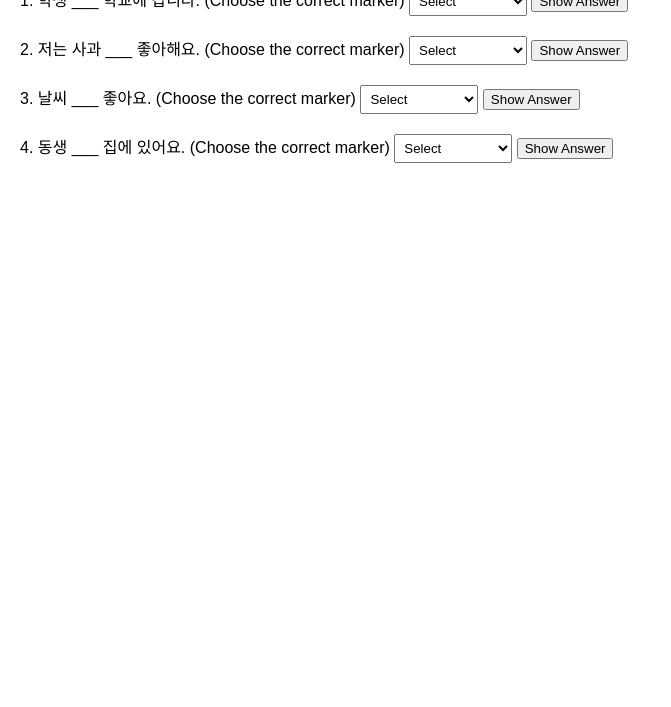
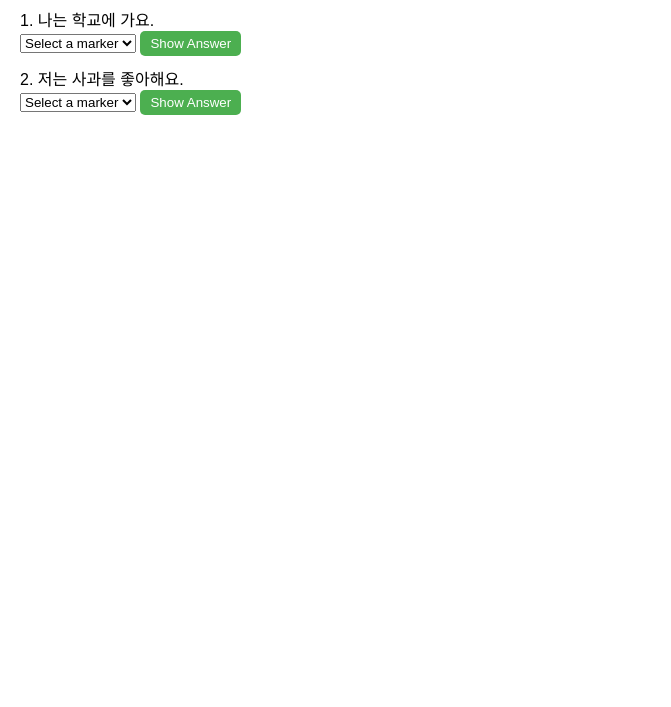
Before and after one commit to avamc/avamc.github.io, a plain HTML site: page index.html in a window 1280 px wide. Shown: the part 93-800 px from the top of the page, without its empty margins (0-671 px from the left). Drawn offline with Linux system fonts and the light colour scheme.

Commit message:
Update index.html

```diff
--- a/index.html
+++ b/index.html
@@ -1,5 +1,5 @@
 <!DOCTYPE html>
-<html lang="en">
+<html lang="ko">
 <head>
     <meta charset="UTF-8">
     <meta name="viewport" content="width=device-width, initial-scale=1.0">
@@ -7,100 +7,93 @@
     <style>
         body {
             font-family: Arial, sans-serif;
-            margin: 20px;
+            margin: 0;
+            padding: 20px;
+        }
+        .quiz-container {
+            margin: 20px 0;
         }
         .question {
-            margin-bottom: 20px;
+            margin-bottom: 10px;
         }
-        .answer {
+        .answer-box {
             display: none;
             margin-top: 10px;
-            padding: 10px;
-            border: 1px solid #ccc;
-            background-color: #f9f9f9;
+            font-size: 0.9em;
+            color: #555;
         }
-        select {
-            padding: 5px;
+        .show-answer-btn {
+            cursor: pointer;
+            padding: 5px 10px;
+            background-color: #4CAF50;
+            color: white;
+            border: none;
+            border-radius: 5px;
         }
     </style>
 </head>
 <body>
     <h1>Korean Grammar Quiz</h1>
-    <form id="quizForm">
+
+    <div id="quiz" class="quiz-container">
+        <!-- Question 1 -->
         <div class="question">
-            <label>1. 학생 ___ 학교에 갑니다. (Choose the correct marker)</label>
-            <select id="question1">
-                <option value="">Select</option>
-                <option value="이/가">이/가 (Subject)</option>
-                <option value="은/는">은/는 (Topic)</option>
-                <option value="을/를">을/를 (Object)</option>
+            <label for="question1">1. 나는 학교에 가요.</label><br>
+            <select id="question1" class="answer-dropdown">
+                <option value="">Select a marker</option>
+                <option value="subject">Subject</option>
+                <option value="object">Object</option>
+                <option value="topic">Topic</option>
             </select>
-            <button type="button" onclick="showAnswer('1')">Show Answer</button>
-            <div class="answer" id="answer1">
-                <p><strong>Answer:</strong> 이/가</p>
-                <p><strong>Reasoning:</strong> "학생이" is the subject of the sentence, which is performing the action of going to school.</p>
-                <p><strong>Translation:</strong> The student is going to school.</p>
-            </div>
+            <button class="show-answer-btn" onclick="showAnswer(1)">Show Answer</button>
+            <div id="answer1" class="answer-box"></div>
         </div>
 
+        <!-- Question 2 -->
         <div class="question">
-            <label>2. 저는 사과 ___ 좋아해요. (Choose the correct marker)</label>
-            <select id="question2">
-                <option value="">Select</option>
-                <option value="이/가">이/가 (Subject)</option>
-                <option value="은/는">은/는 (Topic)</option>
-                <option value="을/를">을/를 (Object)</option>
+            <label for="question2">2. 저는 사과를 좋아해요.</label><br>
+            <select id="question2" class="answer-dropdown">
+                <option value="">Select a marker</option>
+                <option value="subject">Subject</option>
+                <option value="object">Object</option>
+                <option value="topic">Topic</option>
             </select>
-            <button type="button" onclick="showAnswer('2')">Show Answer</button>
-            <div class="answer" id="answer2">
-                <p><strong>Answer:</strong> 을/를</p>
-                <p><strong>Reasoning:</strong> "사과를" is the object of the verb "좋아하다" (to like), so the object marker 을/를 is used.</p>
-                <p><strong>Translation:</strong> I like apples.</p>
-            </div>
+            <button class="show-answer-btn" onclick="showAnswer(2)">Show Answer</button>
+            <div id="answer2" class="answer-box"></div>
         </div>
 
-        <div class="question">
-            <label>3. 날씨 ___ 좋아요. (Choose the correct marker)</label>
-            <select id="question3">
-                <option value="">Select</option>
-                <option value="이/가">이/가 (Subject)</option>
-                <option value="은/는">은/는 (Topic)</option>
-                <option value="을/를">을/를 (Object)</option>
-            </select>
-            <button type="button" onclick="showAnswer('3')">Show Answer</button>
-            <div class="answer" id="answer3">
-                <p><strong>Answer:</strong> 이/가</p>
-                <p><strong>Reasoning:</strong> "날씨가" is the subject of the sentence and is being described as good (좋아요).</p>
-                <p><strong>Translation:</strong> The weather is good.</p>
-            </div>
-        </div>
+        <!-- Add more questions below -->
+        <!-- Repeat the structure for the remaining questions -->
 
-        <div class="question">
-            <label>4. 동생 ___ 집에 있어요. (Choose the correct marker)</label>
-            <select id="question4">
-                <option value="">Select</option>
-                <option value="이/가">이/가 (Subject)</option>
-                <option value="은/는">은/는 (Topic)</option>
-                <option value="을/를">을/를 (Object)</option>
-            </select>
-            <button type="button" onclick="showAnswer('4')">Show Answer</button>
-            <div class="answer" id="answer4">
-                <p><strong>Answer:</strong> 이/가</p>
-                <p><strong>Reasoning:</strong> "동생이" is the subject of the sentence (the one who is in the house).</p>
-                <p><strong>Translation:</strong> My younger sibling is at home.</p>
-            </div>
-        </div>
-
-        <!-- Add more questions here if you'd like -->
-    </form>
+    </div>
 
     <script>
         function showAnswer(questionNumber) {
-            var answerDiv = document.getElementById('answer' + questionNumber);
-            if (answerDiv.style.display === 'none' || answerDiv.style.display === '') {
-                answerDiv.style.display = 'block';
-            } else {
-                answerDiv.style.display = 'none';
+            let selectedMarker = document.getElementById("question" + questionNumber).value;
+            let answerBox = document.getElementById("answer" + questionNumber);
+
+            if (questionNumber === 1) {
+                if (selectedMarker === "subject") {
+                    answerBox.innerHTML = "<strong>Answer:</strong> Subject marker (은/는)<br><strong>Reasoning:</strong> '나는' uses the topic marker 은/는 to introduce the speaker's topic.<br><strong>Translation:</strong> I am going to school.";
+                } else if (selectedMarker === "object") {
+                    answerBox.innerHTML = "<strong>Incorrect.</strong> The sentence does not have an object marker.";
+                } else if (selectedMarker === "topic") {
+                    answerBox.innerHTML = "<strong>Answer:</strong> Topic marker (은/는)<br><strong>Reasoning:</strong> '나는' uses the topic marker 은/는 to introduce the speaker's topic.<br><strong>Translation:</strong> I am going to school.";
+                } else {
+                    answerBox.innerHTML = "<strong>Please select a marker.</strong>";
+                }
+            }
+
+            if (questionNumber === 2) {
+                if (selectedMarker === "subject") {
+                    answerBox.innerHTML = "<strong>Incorrect.</strong> The sentence does not have a subject marker here.";
+                } else if (selectedMarker === "object") {
+                    answerBox.innerHTML = "<strong>Answer:</strong> Object marker (을/를)<br><strong>Reasoning:</strong> '사과를' uses the object marker 을/를 to indicate that the object of the verb 좋아해요 is 사과 (apple).<br><strong>Translation:</strong> I like apples.";
+                } else if (selectedMarker === "topic") {
+                    answerBox.innerHTML = "<strong>Incorrect.</strong> The sentence uses an object marker, not a topic marker.";
+                } else {
+                    answerBox.innerHTML = "<strong>Please select a marker.</strong>";
+                }
             }
         }
     </script>
```
